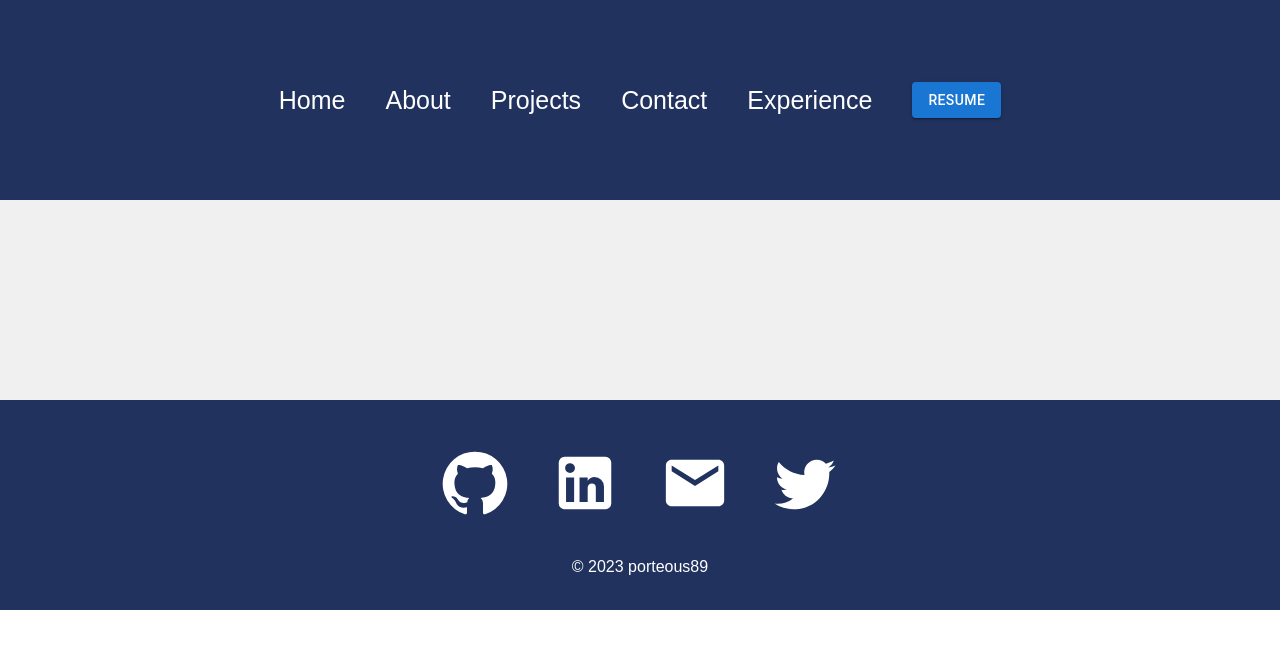
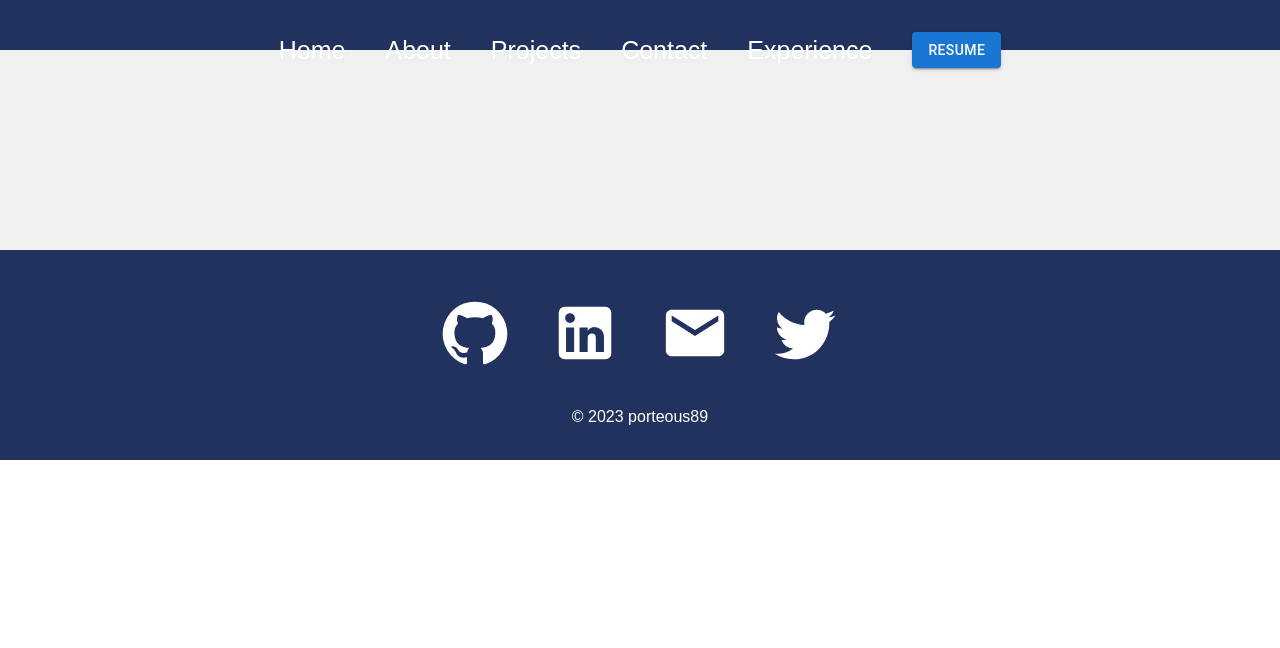
Before and after one commit to porteous89/alisters-react-portfolio, a React (Create React App) app: page /alisters-react-portfolio/alisters-react-portfolio in a window 1280 px wide. Shown: the top 648 px of the page. Built offline with nearby package versions, Linux system fonts and the light colour scheme.

Commit message:
modified navbar height to for better styling

```diff
--- a/src/styles/Navbar.css
+++ b/src/styles/Navbar.css
@@ -1,12 +1,12 @@
 .navbar {
     width: 100%;
-    height: 200px;
+    height: 50px;
     background: #21325e;
   }
 
   .links {
     width: 100%;
-    height: 100%;
+    height: 100px;
     display: flex;
     align-items: center;
     justify-content: center;
```
